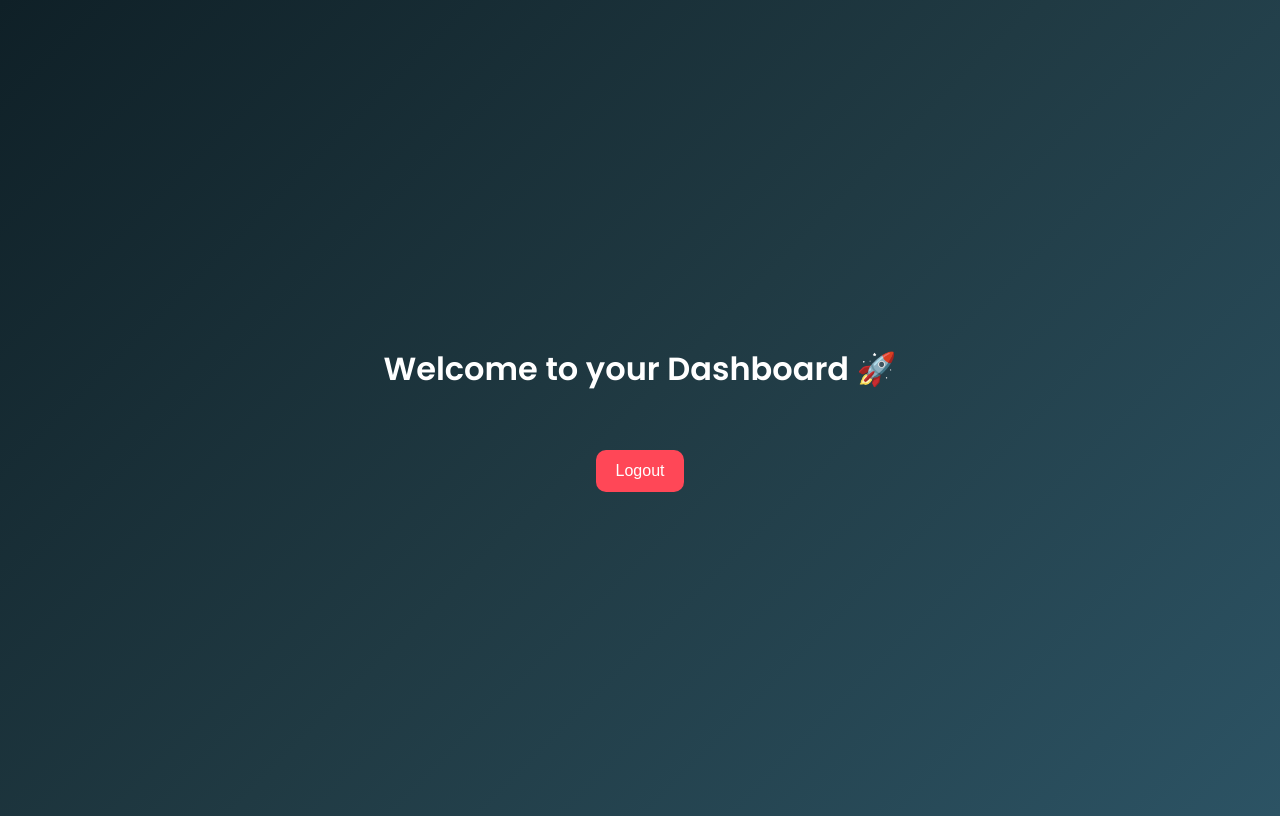
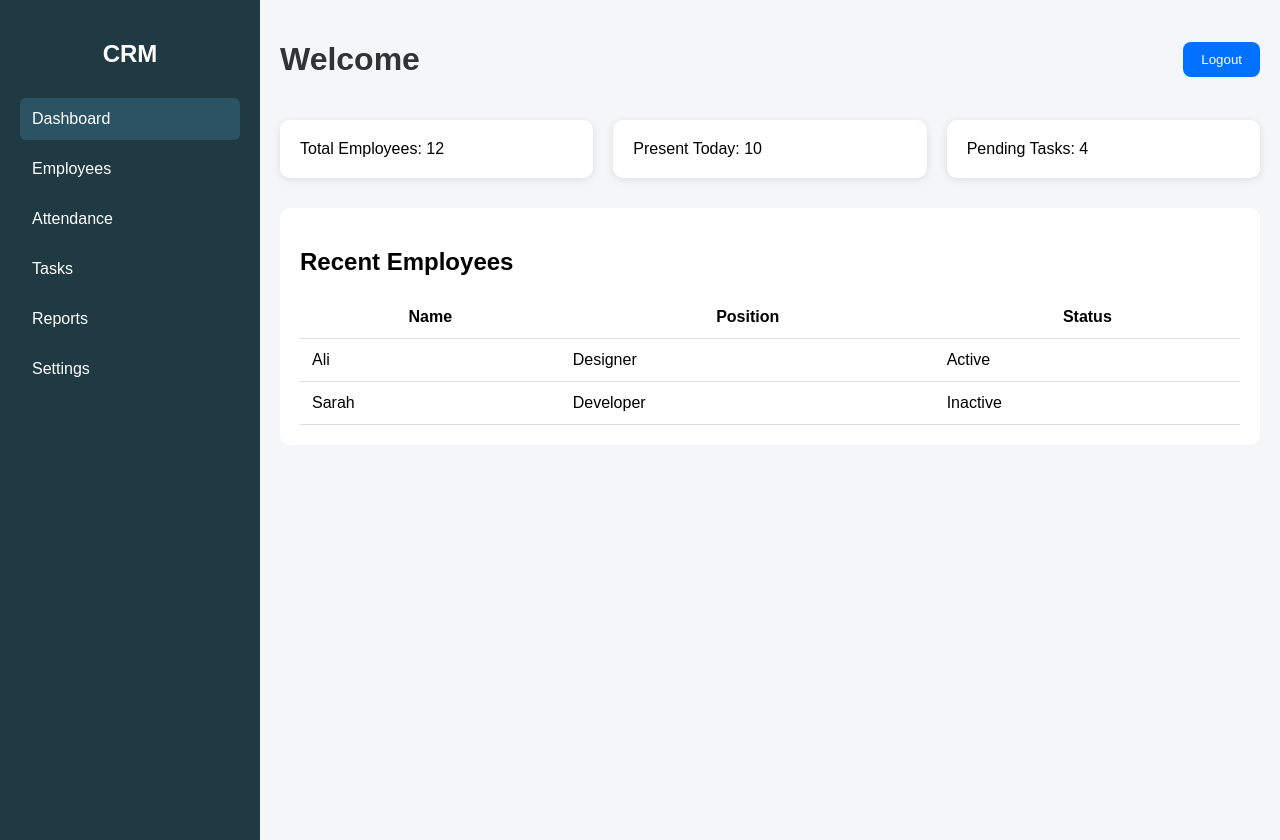
Before and after one commit to Ahmed12590/firebase-login-signup, a plain HTML site: page dashboard.html in a window 1280 px wide. Before the commit the page ends 816 px from the top, so only its background shows below. Drawn offline with Linux system fonts and the light colour scheme; no server answers.

Commit message:
side bar minor changes

```diff
--- /dev/null
+++ b/common.css
@@ -0,0 +1,105 @@
+
+:root {
+  /* Colors */
+  --primary-color: #0072ff;
+  --secondary-color: #00c6ff;
+  --accent-color: #00ffd1;
+  --background-color: #0f2027;
+  --card-bg: rgba(255, 255, 255, 0.08);
+  --text-color: #ffffff;
+  --muted-text: #cccccc;
+  --border-color: rgba(255, 255, 255, 0.15);
+
+  /* Shadows */
+  --shadow-soft: 0 8px 25px rgba(0, 0, 0, 0.4);
+
+  /* Border Radius */
+  --radius-sm: 6px;
+  --radius-md: 10px;
+  --radius-lg: 20px;
+
+  /* Fonts */
+  --font-primary: "Poppins", sans-serif;
+}
+
+
+
+/* Option 1: Google Font (Simple Way) */
+@import url("https://fonts.googleapis.com/css2?family=Poppins:wght@400;500;600&display=swap");
+
+/* Option 2: Custom Font (If you upload your own) */
+/*
+@font-face {
+  font-family: 'HausofSwim-Gopher';
+  src: url('/fonts/Gopher-Medium.woff2') format('woff2'),
+       url('/fonts/Gopher-Medium.woff') format('woff');
+  font-weight: 500;
+  font-style: normal;
+}
+*/
+
+/* ⚙️ ===== Global Styles ===== */
+* {
+  box-sizing: border-box;
+  font-family: var(--font-primary);
+  margin: 0;
+  padding: 0;
+}
+
+body {
+  background: linear-gradient(135deg, var(--background-color), #203a43, #2c5364);
+  color: var(--text-color);
+  min-height: 100vh;
+}
+
+/* 🧱 Card Style (for dashboard/login reuse) */
+.card {
+  background: var(--card-bg);
+  border-radius: var(--radius-lg);
+  box-shadow: var(--shadow-soft);
+  border: 1px solid var(--border-color);
+  backdrop-filter: blur(15px);
+  padding: 40px;
+}
+
+/* 🔘 Buttons */
+button {
+  width: 100%;
+  padding: 12px;
+  border: none;
+  border-radius: var(--radius-md);
+  font-size: 16px;
+  font-weight: 600;
+  cursor: pointer;
+  transition: 0.3s;
+}
+
+button:hover {
+  opacity: 0.9;
+  transform: scale(1.02);
+}
+
+/* ✅ Specific Button Colors */
+.btn-primary {
+  background: var(--primary-color);
+  color: #fff;
+}
+
+.btn-secondary {
+  background: var(--secondary-color);
+  color: #fff;
+}
+
+.btn-white {
+  background: #fff;
+  color: #333;
+}
+
+/* 🧾 Text Utility */
+.text-muted {
+  color: var(--muted-text);
+  font-size: 14px;
+}
+.text-center {
+  text-align: center;
+}
--- a/dashboard.html
+++ b/dashboard.html
@@ -1,44 +1,64 @@
 <!DOCTYPE html>
 <html lang="en">
+
 <head>
     <meta charset="UTF-8">
-  <title>Dashboard - Eleven Coders CRM</title>
-  <meta name="viewport" content="width=device-width, initial-scale=1.0">
-  <link href="https://fonts.googleapis.com/css2?family=Poppins:wght@400;600&display=swap" rel="stylesheet">
-  <style>
-    body {
-      font-family: "Poppins", sans-serif;
-      background: linear-gradient(135deg, #0f2027, #203a43, #2c5364);
-      color: white;
-      display: flex;
-      flex-direction: column;
-      align-items: center;
-      justify-content: center;
-      height: 100vh;
-    }
-    h1 {
-      margin-bottom: 20px;
-    }
-    button {
-      background: #ff4757;
-      color: #fff;
-      border: none;
-      padding: 12px 20px;
-      border-radius: 10px;
-      font-size: 16px;
-      cursor: pointer;
-      transition: all 0.3s ease;
-    }
-    button:hover {
-      transform: scale(1.05);
-      opacity: 0.9;
-    }
-  </style>
+    <title>Employee CRM Dashboard</title>
+
+    <link rel="stylesheet" href="style.css">
+
 </head>
+
 <body>
-  <h1>Welcome to your Dashboard 🚀</h1>
-  <h3 id="userEmail"></h3>
+    <aside class="sidebar">
+        <h2>CRM</h2>
+        <ul>
+            <li class="active">Dashboard</li>
+            <li>Employees</li>
+            <li>Attendance</li>
+            <li>Tasks</li>
+            <li>Reports</li>
+            <li>Settings</li>
+        </ul>
+    </aside>
+
+    <main class="main-content">
+        <header>
+            <h1>Welcome </h1>
             <button id="logoutBtn">Logout</button>
+        </header>
+
+        <section class="cards">
+            <div class="card">Total Employees: 12</div>
+            <div class="card">Present Today: 10</div>
+            <div class="card">Pending Tasks: 4</div>
+        </section>
+
+        <section class="table-section">
+            <h2>Recent Employees</h2>
+            <table>
+                <thead>
+                    <tr>
+                        <th>Name</th>
+                        <th>Position</th>
+                        <th>Status</th>
+                    </tr>
+                </thead>
+                <tbody id="employeeTable">
+                    <tr>
+                        <td>Ali</td>
+                        <td>Designer</td>
+                        <td>Active</td>
+                    </tr>
+                    <tr>
+                        <td>Sarah</td>
+                        <td>Developer</td>
+                        <td>Inactive</td>
+                    </tr>
+                </tbody>
+            </table>
+        </section>
+    </main>
 
     <script type="module">
         import { initializeApp } from "https://www.gstatic.com/firebasejs/12.5.0/firebase-app.js";
@@ -75,4 +95,5 @@
         });
     </script>
 </body>
+
 </html>
--- /dev/null
+++ b/style.css
@@ -0,0 +1,93 @@
+body {
+  margin: 0;
+  font-family: 'Poppins', sans-serif;
+  background: #f4f6f8;
+  display: flex;
+}
+
+/* Sidebar */
+.sidebar {
+  width: 220px;
+  background: #203a43;
+  color: white;
+  height: 100vh;
+  padding: 20px;
+}
+
+.sidebar h2 {
+  text-align: center;
+  margin-bottom: 30px;
+}
+
+.sidebar ul {
+  list-style: none;
+  padding: 0;
+}
+
+.sidebar li {
+  padding: 12px;
+  margin: 8px 0;
+  border-radius: 6px;
+  cursor: pointer;
+}
+
+.sidebar li.active,
+.sidebar li:hover {
+  background: #2c5364;
+}
+
+/* Main content */
+.main-content {
+  flex: 1;
+  padding: 20px;
+}
+
+header {
+  display: flex;
+  justify-content: space-between;
+  align-items: center;
+  margin-bottom: 20px;
+}
+
+header h1 {
+  color: #333;
+}
+
+button {
+  background: #0072ff;
+  color: white;
+  border: none;
+  padding: 10px 18px;
+  border-radius: 8px;
+  cursor: pointer;
+}
+
+.cards {
+  display: flex;
+  gap: 20px;
+}
+
+.card {
+  flex: 1;
+  background: white;
+  padding: 20px;
+  border-radius: 10px;
+  box-shadow: 0 2px 8px rgba(0,0,0,0.1);
+}
+
+.table-section {
+  margin-top: 30px;
+  background: white;
+  padding: 20px;
+  border-radius: 10px;
+}
+
+table {
+  width: 100%;
+  border-collapse: collapse;
+}
+
+th, td {
+  padding: 12px;
+  border-bottom: 1px solid #ddd;
+}
```
Also changed, not shown: firebase-config.js (indentation only). Lines whose indentation alone changed are shown as unchanged.
